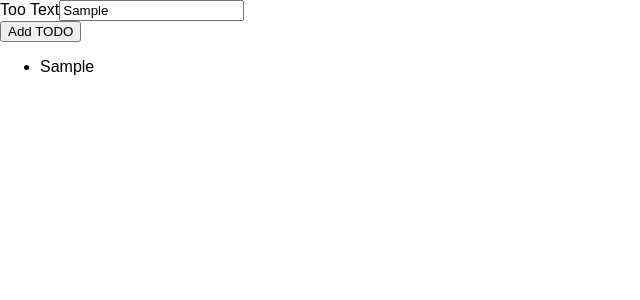
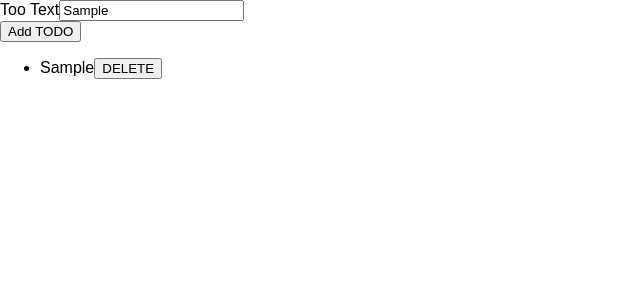
Before and after one commit to Lucky-Saghani/react-with-typescript, a React (Create React App) app: page / in a window 1280 px wide. Both pictures are taken after typing "Sample" into the empty fields and a click on the button "Add TODO". Shown: the top 300 px of the page, without its empty margins (0-640 px from the left). Built offline with nearby package versions, Linux system fonts and the light colour scheme.

Commit message:
Remving todo from list

```diff
--- a/src/App.tsx
+++ b/src/App.tsx
@@ -13,11 +13,17 @@
     ]);
   }
 
+  const todoDeleteHandler = (todoId: string) => {
+    setTodos(prevTodos =>{
+      return prevTodos.filter(todo => todo.id !== todoId);
+    });
+  };
+
   return (
     <div className="App">
       {/* A component that add Todos */}
       <NewTodo onAddTodo={todoAddHandler} />
-      <TodoList items={todos} />
+      <TodoList items={todos} onDeleteTodo={todoDeleteHandler} />
     </div>
   );
 }
--- a/src/components/TodoList.tsx
+++ b/src/components/TodoList.tsx
@@ -2,6 +2,7 @@
 
 interface TodoListProps {
     items:{id: string, text: string}[];
+    onDeleteTodo: (id: string) => void;
 }
 
 const TodoList: React.FC<TodoListProps> = props => {
@@ -9,7 +10,10 @@
     return (
         <ul>
             {props.items.map(todo => (
-                <li key={todo.id}>{todo.text}</li>
+                <li key={todo.id}>
+                <span>{todo.text}</span>
+                <button onClick={props.onDeleteTodo.bind(null, todo.id)}>DELETE</button>
+                </li>
             ))}
         </ul>
     );
```
